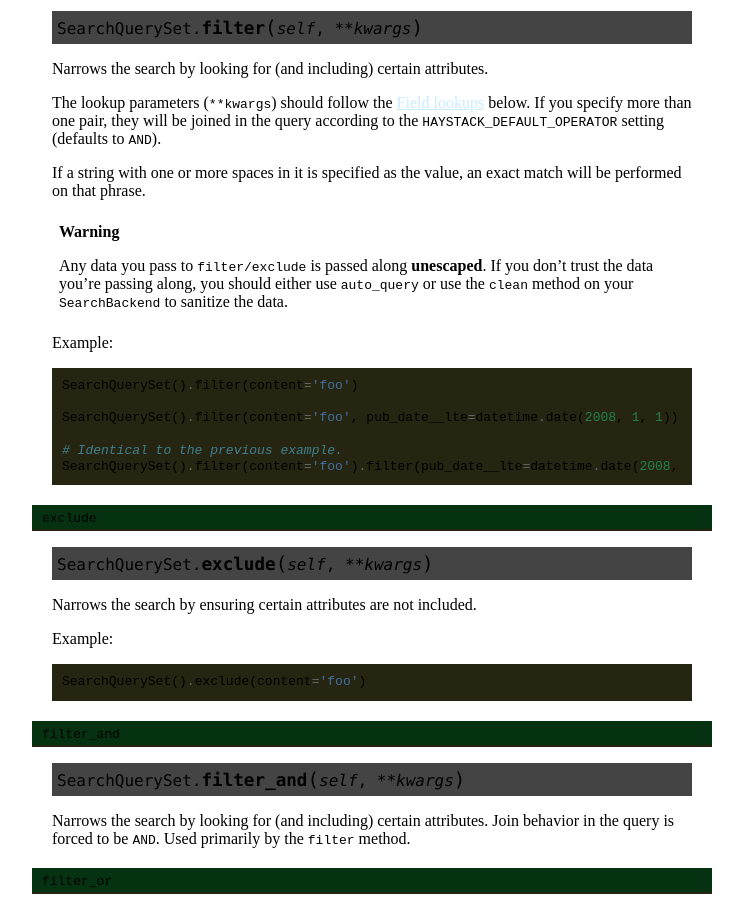
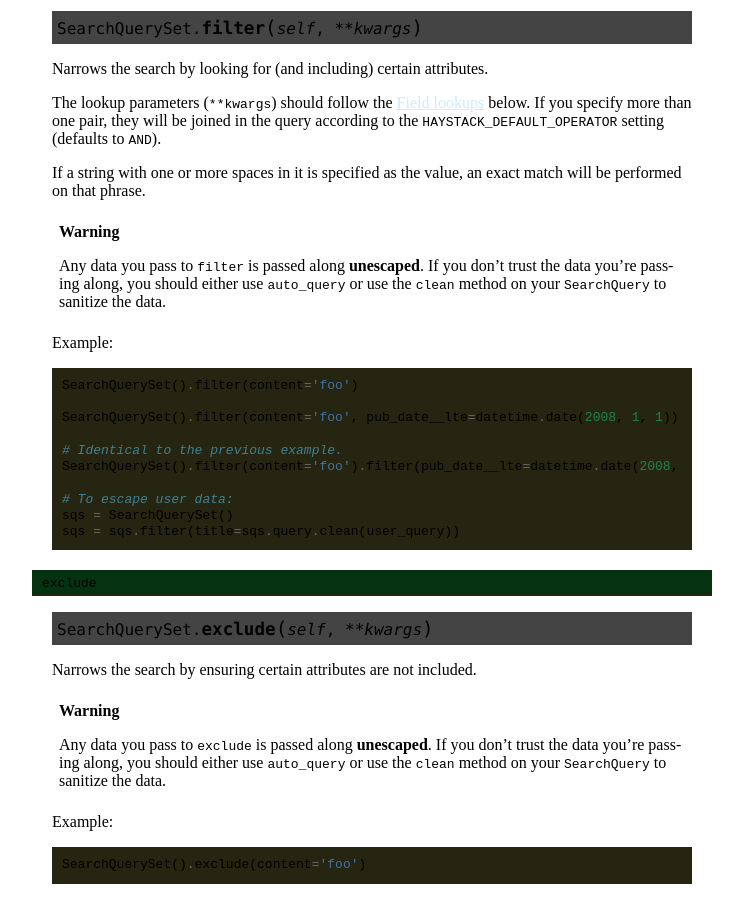
Before and after one commit to django-haystack/django-haystack, a Sphinx documentation site: the page built from docs/searchqueryset_api.rst, in a window 1280 px wide and 900 px high, scrolled down 2068 px. Shown: the whole window, without its empty margins (138-881 px from the left). Built offline with Sphinx 7.4.7, drawn with Linux system fonts in a browser that asks for light colours; a style sheet for code colours, icons or effects is not loaded.

Commit message:
Better documented how user-provided data should be sanitized.

```diff
--- a/docs/searchquery_api.rst
+++ b/docs/searchquery_api.rst
@@ -34,11 +34,23 @@ different combinations, you should use ``SQ`` objects. Like
 ``SearchQuerySet.filter`` and use the familiar unary operators (``&``, ``|`` and
 ``~``) to generate complex parts of the query.
 
+.. warning::
+
+    Any data you pass to ``SQ`` objects is passed along **unescaped**. If
+    you don't trust the data you're passing along, you should use
+    the ``clean`` method on your ``SearchQuery`` to sanitize the data.
+
 Example::
 
     from haystack.query import SQ
+
     # We want "title: Foo AND (tags:bar OR tags:moof)"
     sqs = SearchQuerySet().filter(title='Foo').filter(SQ(tags='bar') | SQ(tags='moof'))
+
+    # To clean user-provided data:
+    sqs = SearchQuerySet()
+    clean_query = sqs.query.clean(user_query)
+    sqs = sqs.filter(SQ(title=clean_query) | SQ(tags=clean_query))
 
 Internally, the ``SearchQuery`` object maintains a tree of ``SQ`` objects. Each
 ``SQ`` object supports what field it looks up against, what kind of lookup (i.e.
--- a/docs/searchqueryset_api.rst
+++ b/docs/searchqueryset_api.rst
@@ -6,9 +6,9 @@
 
 .. class:: SearchQuerySet(site=None, query=None)
 
-The ``SearchQuerySet`` class is designed to make performing a search and iterating
-over its results easy and consistent. For those familiar with Django's ORM
-``QuerySet``, much of the ``SearchQuerySet`` API should feel familiar.
+The ``SearchQuerySet`` class is designed to make performing a search and
+iterating over its results easy and consistent. For those familiar with Django's
+ORM ``QuerySet``, much of the ``SearchQuerySet`` API should feel familiar.
 
 
 Why Follow ``QuerySet``?
@@ -123,9 +123,9 @@ match will be performed on that phrase.
 
 .. warning::
 
-    Any data you pass to ``filter/exclude`` is passed along **unescaped**. If
+    Any data you pass to ``filter`` is passed along **unescaped**. If
     you don't trust the data you're passing along, you should either use
-    ``auto_query`` or use the ``clean`` method on your ``SearchBackend`` to
+    ``auto_query`` or use the ``clean`` method on your ``SearchQuery`` to
     sanitize the data.
 
 Example::
@@ -137,12 +137,23 @@ Example::
     # Identical to the previous example.
     SearchQuerySet().filter(content='foo').filter(pub_date__lte=datetime.date(2008, 1, 1))
 
+    # To escape user data:
+    sqs = SearchQuerySet()
+    sqs = sqs.filter(title=sqs.query.clean(user_query))
+
 ``exclude``
 ~~~~~~~~~~~
 
 .. method:: SearchQuerySet.exclude(self, **kwargs)
 
 Narrows the search by ensuring certain attributes are not included.
+
+.. warning::
+
+    Any data you pass to ``exclude`` is passed along **unescaped**. If
+    you don't trust the data you're passing along, you should either use
+    ``auto_query`` or use the ``clean`` method on your ``SearchQuery`` to
+    sanitize the data.
 
 Example::
 
```
